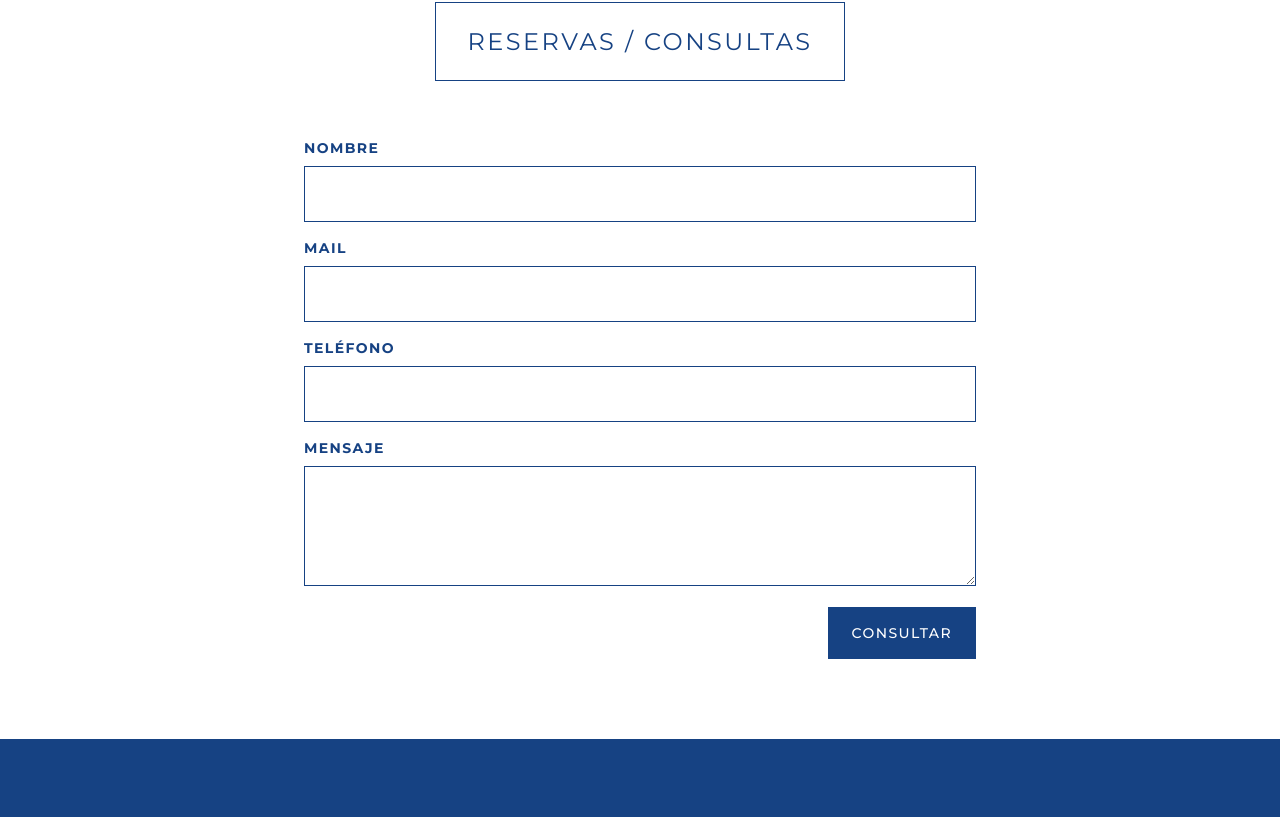
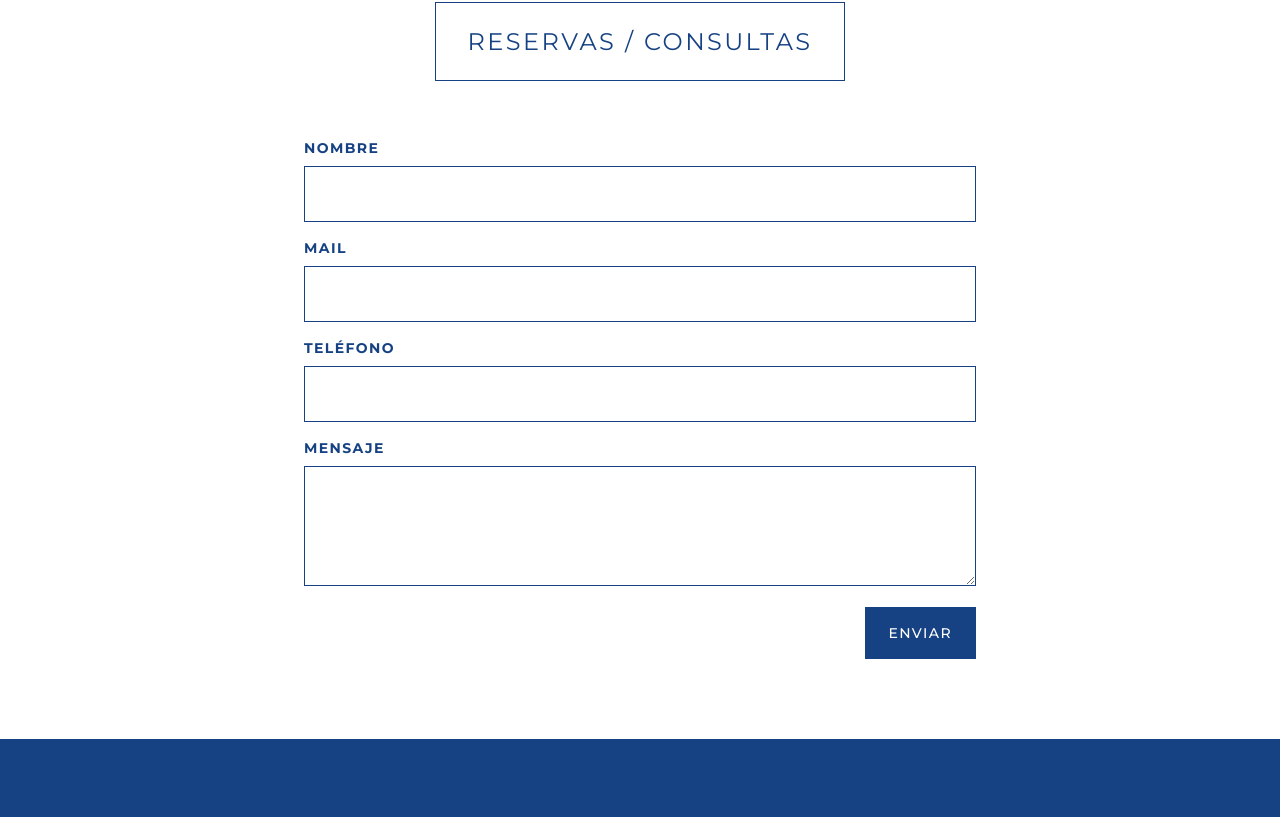
Before and after one commit to marianoariassoy/formhotel, a Next.js app: page / in a window 1280 px wide. Shown: the part 5410-6227 px from the top of the page. Built offline with nearby package versions, Linux system fonts and the light colour scheme.

Commit message:
first commit

```diff
--- a/components/Form.tsx
+++ b/components/Form.tsx
@@ -6,7 +6,7 @@ import axios, { AxiosError } from "axios";
 import Input from "./input";
 import Loader from "./loader";
 import { FieldError } from "react-hook-form";
-import { useInView } from "react-intersection-observer";
+// import { useInView } from "react-intersection-observer";
 
 interface Form {
   name: string;
@@ -26,10 +26,10 @@ const Error = ({ error }: ErrorProps) => {
 };
 
 const Form = () => {
-  const [ref, inView] = useInView({
-    triggerOnce: false,
-    threshold: 0.2,
-  });
+  // const [ref, inView] = useInView({
+  //   triggerOnce: false,
+  //   threshold: 0.2,
+  // });
 
   const [sending, setSending] = useState(false);
   const [error, setError] = useState("");
@@ -77,7 +77,7 @@ const Form = () => {
 
   if (sended) {
     return (
-      <section id="form" ref={ref}>
+      <section id="form">
         <Container styles="py-20 flex flex-col lg:items-center gap-y-20">
           <h1 className="px-8 py-6 border border-primary text-semibold text-xl lg:text-2xl tracking-widest uppercase inline">
             Reservas / Consultas
@@ -92,16 +92,16 @@ const Form = () => {
   }
 
   return (
-    <section id="form" ref={ref}>
+    <section id="form">
       <Container styles="py-20 flex flex-col lg:items-center gap-y-20">
-        <div className={`opacity-0 ${inView ? "animate-fade-right" : ""}`}>
+        <div>
           <h1 className="px-8 py-6 border border-primary text-semibold text-xl lg:text-2xl tracking-widest uppercase inline">
             Reservas / Consultas
           </h1>
         </div>
         <form
           onSubmit={handleSubmit(onSubmit)}
-          className={`flex flex-col gap-y-4 w-full max-w-2xl text-sm mx-auto ${inView ? "animate-fade-right" : ""}`}
+          className={`flex flex-col gap-y-4 w-full max-w-2xl text-sm mx-auto`}
         >
           <div className="flex flex-col gap-2">
             <div className="uppercase font-bold tracking-widest w-1/3">
@@ -170,8 +170,11 @@ const Form = () => {
             {sending ? (
               <Loader />
             ) : (
-              <button className="uppercase font-medium tracking-widest  bg-primary text-white px-6 py-4 hover:bg-black/80 transition-colors cursor-pointer">
-                Consultar
+              <button
+                type="submit"
+                className="uppercase font-medium tracking-widest  bg-primary text-white px-6 py-4 hover:bg-black/80 transition-colors cursor-pointer"
+              >
+                Enviar
               </button>
             )}
           </div>
```
